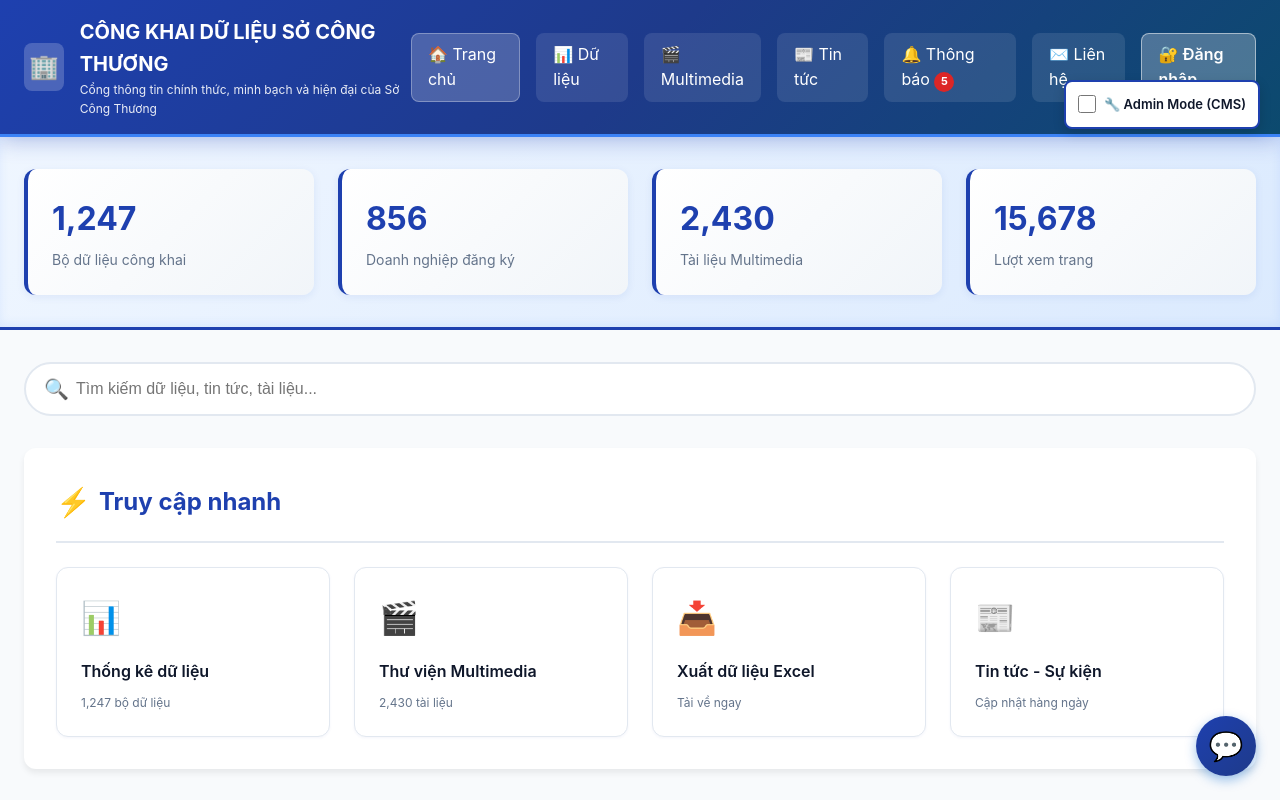
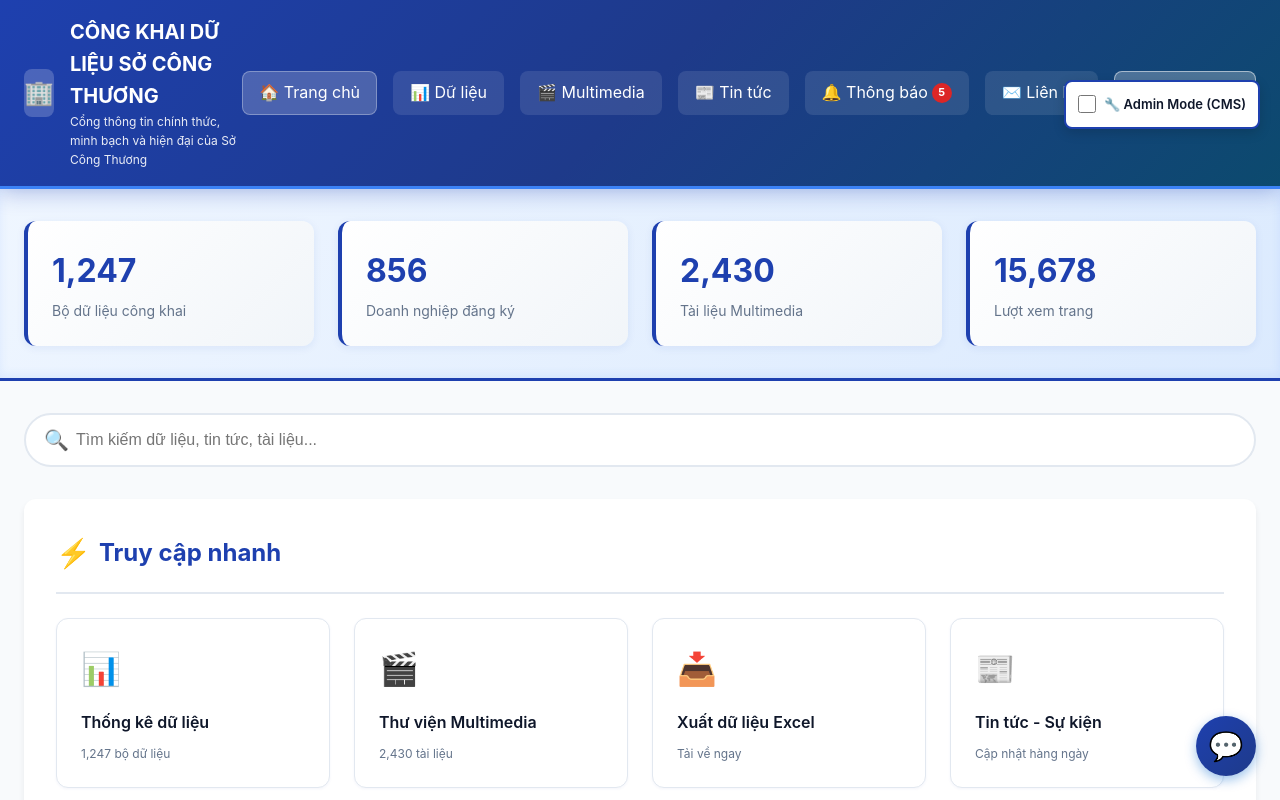
Before and after one commit to dothanhtin/dmit-portal-prototype, a plain HTML site: page index.html in a window 1280 px wide. Shown: the top 800 px of the page. Drawn offline with nearby package versions, Linux system fonts and the light colour scheme.

Commit message:
Add files via upload

```diff
--- a/index.html
+++ b/index.html
@@ -99,6 +99,10 @@
             cursor: pointer;
             transition: var(--transition);
             border: 1px solid transparent;
+            white-space: nowrap;
+            display: inline-flex;
+            align-items: center;
+            gap: 4px;
         }
 
         .nav-item:hover, .nav-item.active {
```
